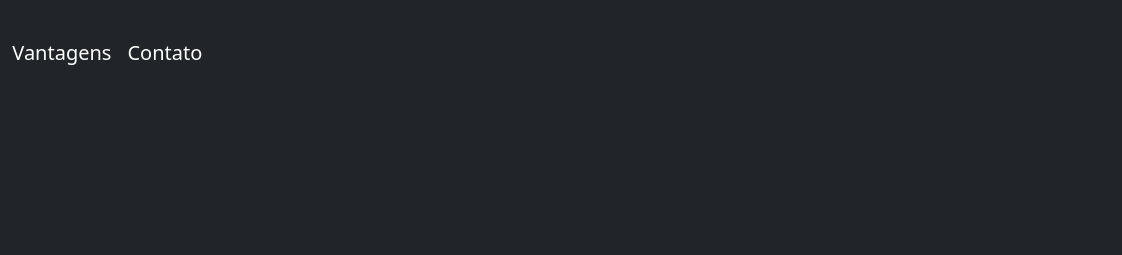
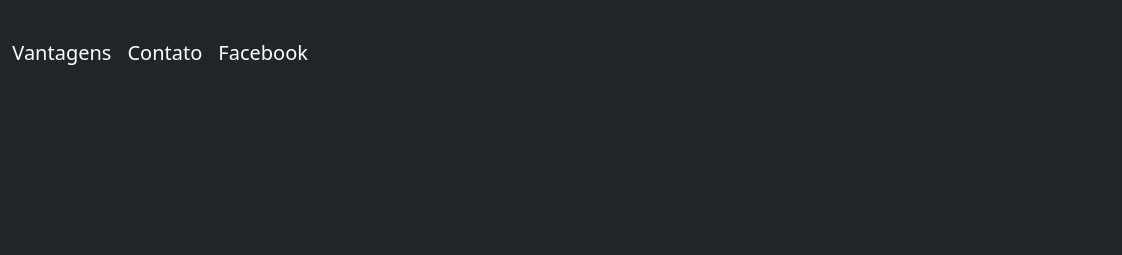
Before and after one commit to noxsolucoesdigitais/noxsolucoesdigitais.github.io, a website: page index.html in a window 1280 px wide. Shown: the top 255 px of the page, 158-1280 px from the left. Drawn offline with nearby package versions, Linux system fonts and the light colour scheme.

Commit message:
Melhoria, criado link para facebook

```diff
--- a/index.html
+++ b/index.html
@@ -41,6 +41,7 @@
 					<div class="navbar-nav">
 						<a class="navbar-brand" href="#vantagens">Vantagens</a>
 						<a class="navbar-brand" href="#contato">Contato</a>
+						<a href="https://www.facebook.com/people/Nox-Solu%C3%A7%C3%B5es/61562629394188/" class="navbar-brand">Facebook</a>
 					</div>
 				</div>
 			</div>
```
